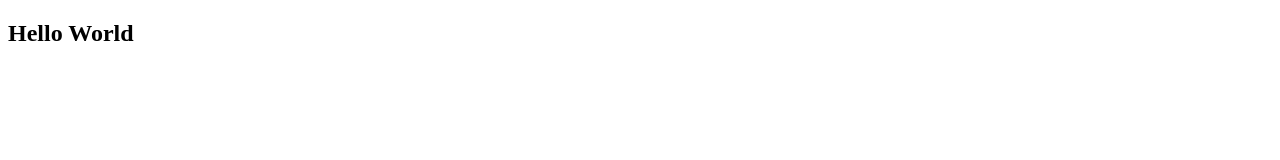
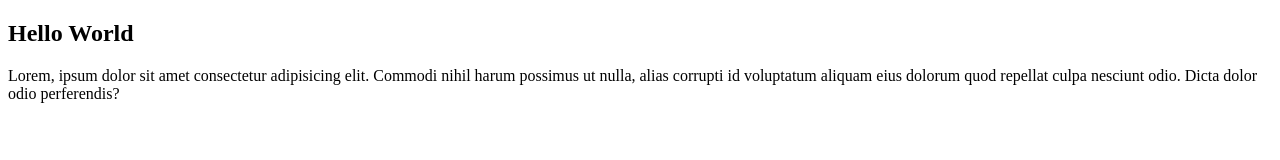
Before and after one commit to herria/git-test-remote, a plain HTML site: page index.html in a window 1280 px wide. Drawn offline with Linux system fonts and the light colour scheme.

Commit message:
tambah paragraph lorem

```diff
--- a/index.html
+++ b/index.html
@@ -7,5 +7,6 @@
 </head>
 <body>
     <h2>Hello World</h2>
+    <p>Lorem, ipsum dolor sit amet consectetur adipisicing elit. Commodi nihil harum possimus ut nulla, alias corrupti id voluptatum aliquam eius dolorum quod repellat culpa nesciunt odio. Dicta dolor odio perferendis?</p>
 </body>
 </html>
```
